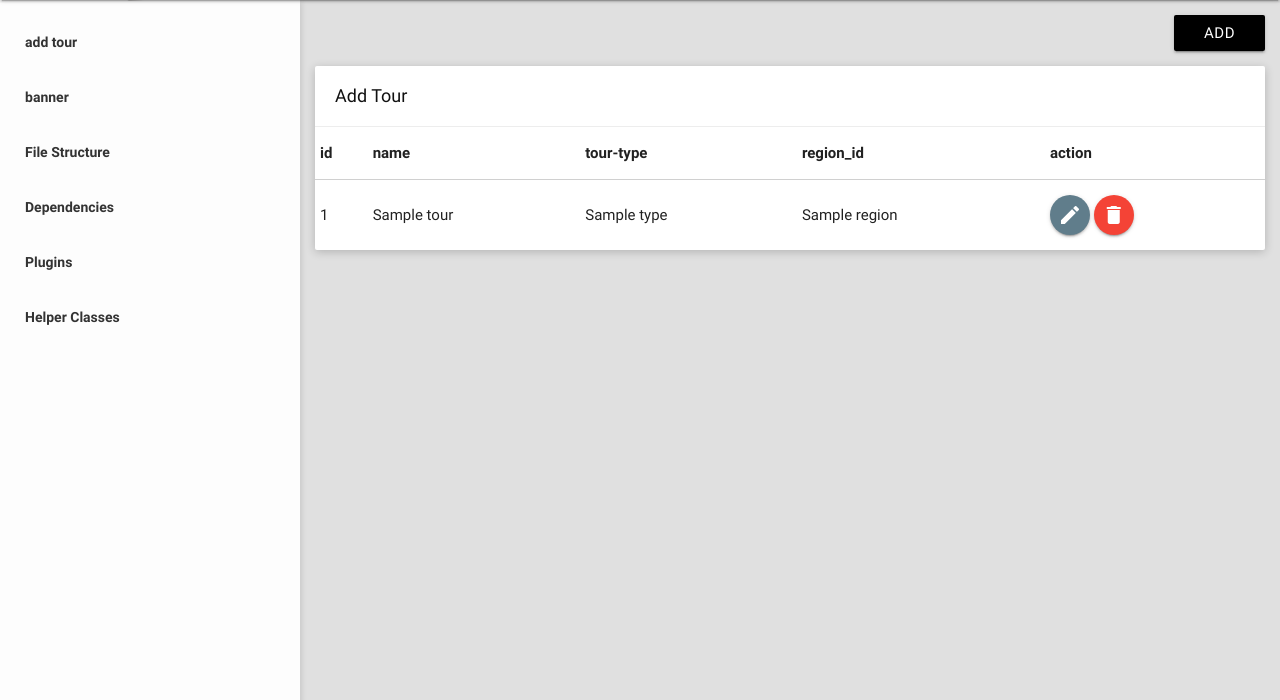
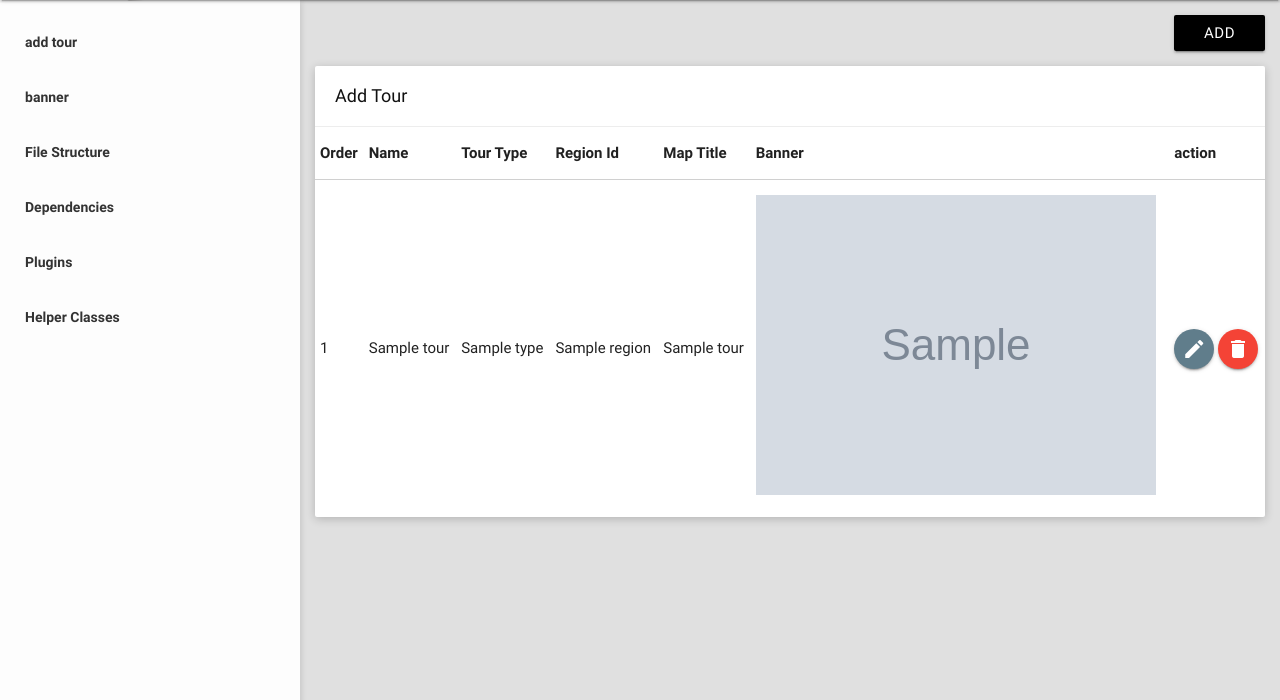
Before and after one commit to rajankaneria/escapecity, a CodeIgniter app: page /escape_city/index.php/admin/AddTour in a window 1280 px wide. Shown: the part 100-800 px from the top of the page. Run offline with CodeIgniter, Linux system fonts and the light colour scheme; tables that the repository leaves empty or names only in its code hold one stand-in row (values such as "Sample post"); grey boxes marked "Sample" are stand-in pictures; data that the repository does not hold is empty; some libraries are stand-ins or nearby versions.

Commit message:
admin changes

```diff
--- a/application/controllers/Admin.php
+++ b/application/controllers/Admin.php
@@ -51,7 +51,7 @@ class Admin extends CI_Controller {
 		$typename = $this->tour_model->tourname();
 
 		$headerData = array(
-			"pageTitle" => "Admin_Tour",
+			"pageTitle" => "Banner",
 			"stylesheet" => array("header.css","admin.css")
 		);
 		$footerData = array(
--- a/application/models/Tour_model.php
+++ b/application/models/Tour_model.php
@@ -98,7 +98,7 @@ class Tour_model extends  CI_Model{
 	}
 	public function bannerDetail($bannerID)
 	{
-		$query = $this->db->query("select * from  banner");
+		$query = $this->db->query("select * from  banner where id='$bannerID'");
 		$result = $query->row_array();
 		return $result;
 	}
--- a/application/views/admin_tour.php
+++ b/application/views/admin_tour.php
@@ -15,11 +15,13 @@
           <table class="table table-bordered table-striped table-hover js-basic-example dataTable">
             <thead>
               <tr>
-                <th>id</th>
-                <th>name</th>
-                <th>tour-type</th>
-                <th>region_id</th>
-                <th >action</th>
+                <th>Order</th>
+                <th>Name</th>
+                <th>Tour Type</th>
+                <th>Region Id</th>
+                <th>Map Title</th>
+                <th>Banner</th>
+                <th>action</th>
               </tr>
             </thead>
               <tbody>
@@ -29,6 +31,8 @@
                     <td><?php echo $tourdata["name"]; ?></td>
                     <td><?php echo $tourdata["tour_type"]; ?></td>
                     <td><?php echo $tourdata["region_name"]; ?></td>
+                    <td><?php echo $tourdata["map_title"]; ?></td>
+                    <td><img src="<?php echo base_url(); ?>html/images/<?php echo $tourdata["home_banner"]; ?>" /></td>
                     <td class="align tour-btn">
                       <a data-tour-id="<?php echo $tourdata['id']; ?>"  class="btn-floating waves-effect waves-light blue-grey tour-edit-btn"><i class="material-icons">mode_edit</i></a>
                       <a data-tour-id="<?php echo $tourdata['id']; ?>"  class="btn-floating waves-effect waves-light red tour-delete-btn"><i class="material-icons">delete</i></a>
--- a/application/views/update_banner.php
+++ b/application/views/update_banner.php
@@ -5,7 +5,7 @@
 	        <div class="input-field col s12">
 	          <input placeholder="enter your name" name="banner" id="banner" type="file" class="validate">
 	          <label for="file">file</label>
-	          <img src="<?php echo base_url(); ?>html/images/tours/<?php echo $bannerDetail['banner']; ?>" />
+	          <img src="<?php echo base_url(); ?>html/images/<?php echo $bannerDetail['banner']; ?>" style="height: 200px;width: 200px;" />
 	        </div>
 	      </div>
 	       <div class="input-field col s12">
@@ -17,7 +17,7 @@
            <label>Materialize Select</label>
            </div>
 
-		   <input type="hidden" name="bannerID" id="bannerID" value="<?php echo $bannerDetail["id"]; ?>" />
+		<input type="hidden" name="bannerID" id="bannerID" value="<?php echo $bannerDetail['id']; ?>" />
 
 
          </form>
--- a/application/views/update_tour_data.php
+++ b/application/views/update_tour_data.php
@@ -58,7 +58,7 @@
 	        <div class="input-field col s12">
 	        <label for="name" style="margin-top: -42px !important;">Home Banner</label>
 	          <input  name="home_banner" id="home_banner" type="file" class="validate">
-	          <img src="<?php echo base_url(); ?>html/images/tours/<?php echo $tourDetails['home_banner'];  ?>" style="width: 200px;height: 200px;" />
+	          <img src="<?php echo base_url(); ?>html/images/<?php echo $tourDetails['home_banner'];  ?>" style="width: 200px;height: 200px;" />
 	        </div>
 	      </div>
 
--- a/html/js/banner.js
+++ b/html/js/banner.js
@@ -14,7 +14,6 @@ $(function(){
         $("#upbannermodal").modal("open");
         $('select').material_select();
       Materialize.updateTextFields();
-
       });
 
   });
```
Also changed, not shown: application/controllers/Tour.php (+6 -6 lines), application/views/banner.php (+4 -4 lines), html/images/133_1505560659_banner.jpg (added), html/images/134_tour.jpg (added), html/images/3_1505560498_banner.jpg (added), html/images/3_1505560599_banner.jpg (added), html/images/3_1505561524_banner.jpg (added), html/images/52_banner.jpg (added), html/images/53_banner.jpg (added), html/images/54_banner.jpg (added).
